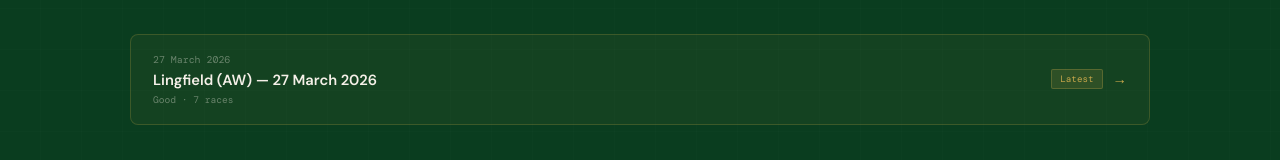
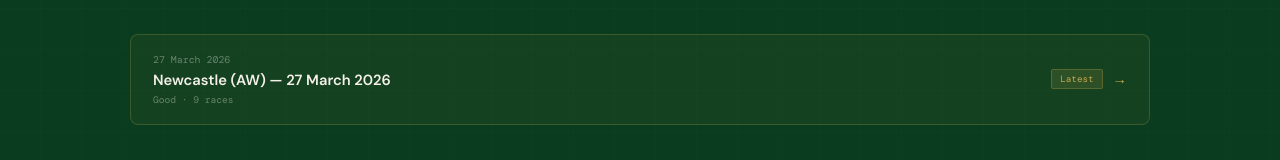
Before and after one commit to ppcjobber/clerk-authentication-starter, a Next.js app: page /archive in a window 1280 px wide. Shown: the part 218-378 px from the top of the page. Built offline with nearby package versions, Linux system fonts and the light colour scheme; no server answers; a web font is replaced by a local one.

Commit message:
archive: add newcastle_aw_27-march-2026

```diff
--- a/app/archive/page.tsx
+++ b/app/archive/page.tsx
@@ -3,11 +3,11 @@ import Link from "next/link";
 
 const MEETINGS: any[] = [
   {
-    slug:   "lingfield_aw_27-march-2026",
+    slug:   "newcastle_aw_27-march-2026",
     date:   "27 March 2026",
-    label:  "Lingfield (AW) — 27 March 2026",
+    label:  "Newcastle (AW) — 27 March 2026",
     going:  "Good",
-    races:  7,
+    races:  9,
     latest: true,
   },
 ];
```
